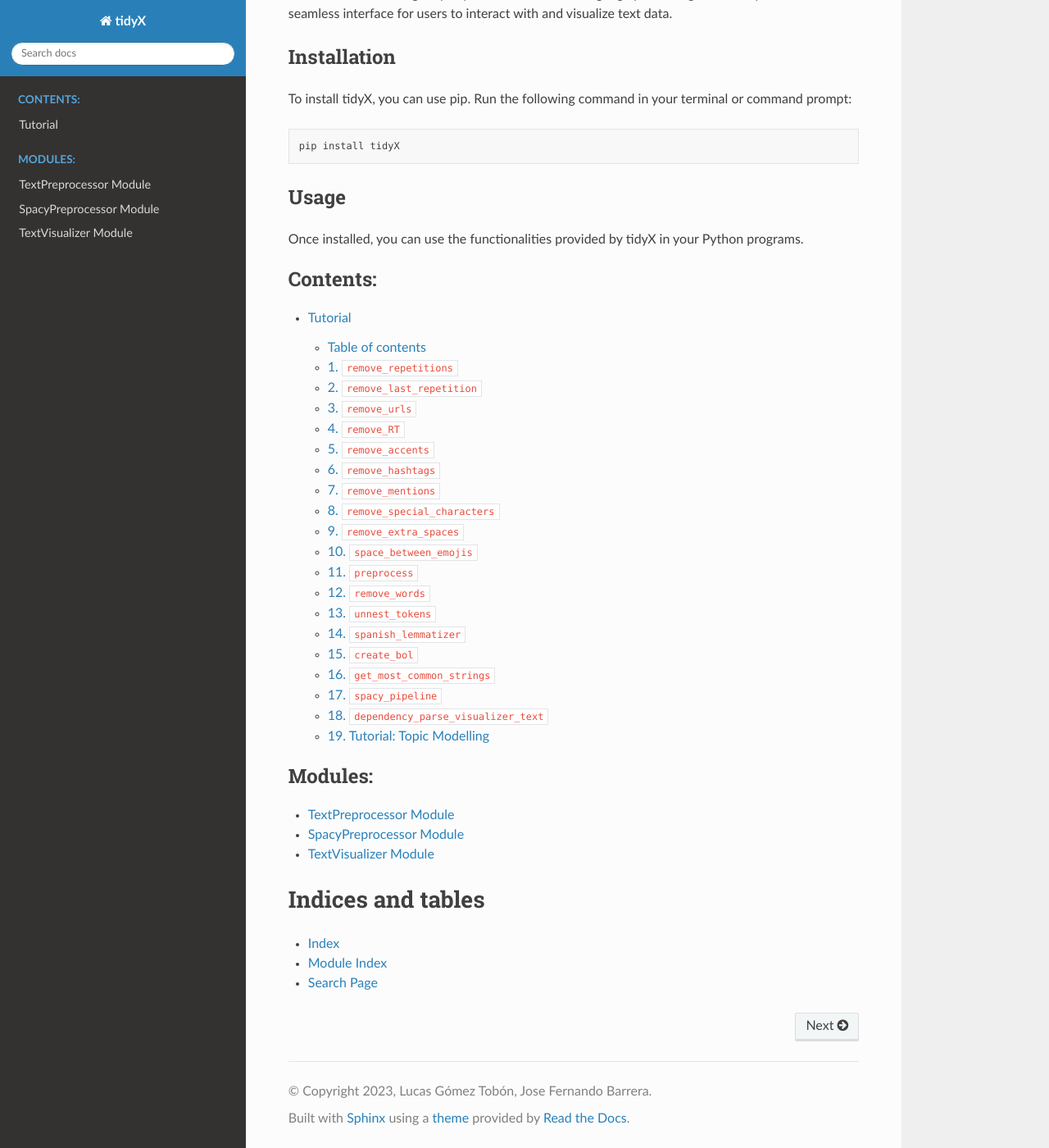
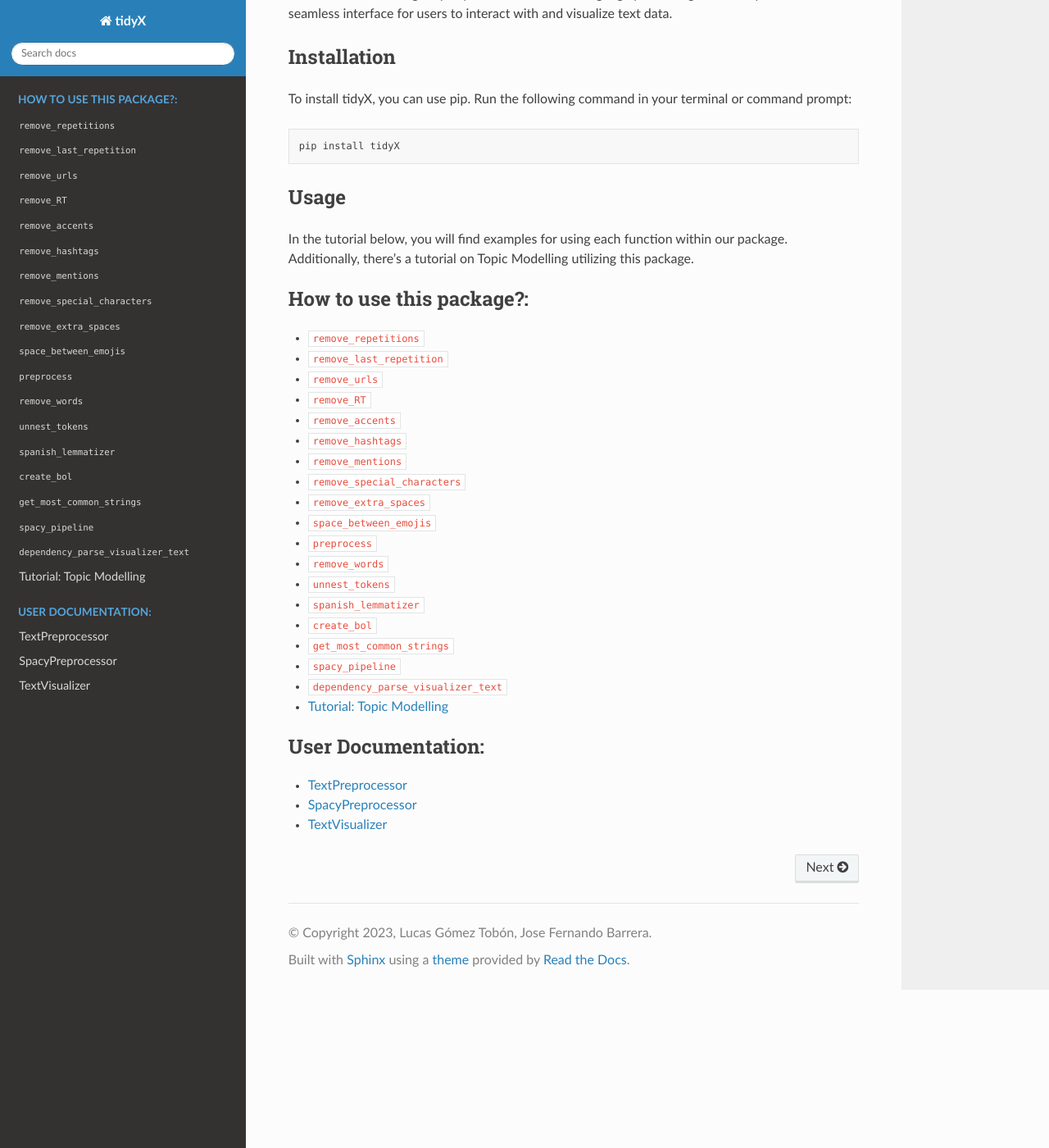
Before and after one commit to lgomezt/tidyX, a Sphinx documentation site: the page built from docs/source/index.rst, in a window 1280 px wide and 1400 px high, scrolled down 203 px. Shown: the whole window at 82% size. Built offline with Sphinx 7.4.7 and the Read the Docs theme 2.0.0, drawn with Linux system fonts in a browser that asks for light colours.

Commit message:
Enhace tutorial

```diff
--- a/docs/source/api/TextVisualizer.rst
+++ b/docs/source/api/TextVisualizer.rst
@@ -1,9 +1,10 @@
-.. _TextVisualizer:
+TextVisualizer
+=================
 
-TextVisualizer Module
-=====================
+.. automodule:: tidyX.text_visualizer
+    :members:
 
-.. automodule:: tidyX.TextVisualizer
-   :members:
-   :undoc-members:
-   :show-inheritance:
+.. currentmodule:: tidyX.text_visualizer
+
+.. autoclass:: TextVisualizer
+    :members:
--- a/docs/source/examples/tutorial.rst
+++ b/docs/source/examples/tutorial.rst
@@ -1,66 +1,12 @@
-Tutorial
-==========
-
-Clean text extracted from social networks to perform various NLP tasks
-such as topic analysis, word embeddings, sentiment analysis, etc.
-
-Table of contents
------------------
-
-1.  ``remove_repetitions``
-2.  ``remove_last_repetition``
-3.  ``remove_urls``
-4.  ``remove_RT``
-5.  ``remove_accents``
-6.  ``remove_hashtags``
-7.  ``remove_mentions``
-8.  ``remove_special_characters``
-9.  ``remove_extra_spaces``
-10. ``space_between_emojis``
-11. ``preprocess``
-12. ``remove_words``
-13. ``unnest_tokens``
-14. ``spanish_lemmatizer``
-15. ``create_bol``
-16. Tutorial: Topic Modelling
-
-.. code:: ipython3
-
-    !pip show tidyX
-
-
-.. parsed-literal::
-
-    Name: tidyX
-    Version: 1.1.1
-    Summary: Python package to clean raw tweets for ML applications
-    Home-page:
-    Author: Lucas Gómez Tobón, Jose Fernando Barrera
-    Author-email: lucasgomeztobon@gmail.com, jf.barrera10@uniandes.edu.co
-    License: MIT
-    Location: c:\users\lucas\anaconda3\lib\site-packages
-    Requires: emoji, numpy, pandas, regex, spacy, thefuzz, Unidecode
-    Required-by:
-
-
-.. parsed-literal::
-
-    WARNING: Ignoring invalid distribution -rotobuf (c:\users\lucas\anaconda3\lib\site-packages)
-
+First, you need to import the modules from the package:
 
 .. code:: ipython3
 
     import tidyX.TextPreprocessor as tp
+    import tidyX.SpacyPreprocessor as sp
+    import tidyX.SpacyVisualizer as tv
 
-
-.. parsed-literal::
-
-    [nltk_data] Downloading package stopwords to
-    [nltk_data]     C:\Users\Lucas\AppData\Roaming\nltk_data...
-    [nltk_data]   Package stopwords is already up-to-date!
-
-
-1. ``remove_repetitions``
+``remove_repetitions``
 -------------------------
 
 **Description of the function**
@@ -83,11 +29,10 @@
 
 .. raw:: html
 
-   <center>
+    <center>
+    <img src="remove_repetitions1.png" alt="remove_repetitions1" height=300px />
+    </center>
 
-.. raw:: html
-
-   </center>
 
 In this particular case, the author writes “Goooal” and “Goal.”
 Consequently, it becomes necessary for us to eliminate the repeated “o”s
@@ -98,11 +43,9 @@
     string_example = "Goooal ⚽️⚽️⚽️ Christiano Ronaldo Amazing Goal Juventus vs Real Madrid 1-3 Champions League Final #JUVRMA #UCLFinal2017 #JuventusRealMadrid"
     print("Before:", string_example)
 
-
 .. parsed-literal::
 
     Before: Goooal ⚽️⚽️⚽️ Christiano Ronaldo Amazing Goal Juventus vs Real Madrid 1-3 Champions League Final #JUVRMA #UCLFinal2017 #JuventusRealMadrid
-
 
 .. code:: ipython3
 
@@ -126,17 +69,15 @@
 
 .. raw:: html
 
-   <center>
+    <center>
+    <img src="remove_repetitions2.png" alt="remove_repetitions2" height=300px />
+    </center>
 
-.. raw:: html
-
-   </center>
 
 .. code:: ipython3
 
     string_example = "HAPPPYYYYY GRADUATION TO US!! THANKYOUUUU LORD!!! 🫶🤍"
     print("Before:", string_example)
-
 
 .. parsed-literal::
 
@@ -155,7 +96,7 @@
     After: HAPPY GRADUATION TO US! THANKYOU LORD! 🫶🤍
 
 
-2. ``remove_last_repetition``
+``remove_last_repetition``
 -----------------------------
 
 **Description of the function**
@@ -170,12 +111,12 @@
 
 **When is it useful to use it?**
 
-Imagine you are analyzing text data from social media platforms, and you
-want to ensure consistency in your analysis by removing repetitive
-characters at the end of words. For example, in Spanish, words typically
-do not end with a repeated character, but social media users often add
-emphasis by repeating the last character. Let’s explore a practical use
-case with a tweet:
+Suppose you're analyzing text data from social media platforms, and you aim
+to maintain consistency in your analysis by eliminating repetitive characters
+at the ends of words. In Spanish, for instance, words usually don't conclude
+with repeated characters. However, social media users frequently emphasize
+words by duplicating the last letter. Let's delve into a practical example
+using a tweet:
 
 .. code:: ipython3
 
@@ -199,7 +140,7 @@
 you can use the ``remove_last_repetition`` function, which removes the
 last-character repetitions and transforms the text into “Hola amigo.”
 
-3. ``remove_urls``
+``remove_urls``
 ------------------
 
 **Description of the function**
@@ -241,7 +182,7 @@
 distraction of URLs, you can use the ``remove_urls`` function, which
 removes them and results in cleaner text.
 
-4. ``remove_RT``
+``remove_RT``
 ----------------
 
 **Description of the function**
@@ -284,7 +225,7 @@
 the ``remove_RT`` function, which standardizes the text and results in a
 tweet without the “RT” prefix.
 
-5. ``remove_accents``
+``remove_accents``
 ---------------------
 
 **Description of the function**
@@ -332,11 +273,10 @@
 
 .. raw:: html
 
-   <center>
+    <center>
+    <img src="remove_accents.png" alt="remove_accents" height=300px />
+    </center>
 
-.. raw:: html
-
-   </center>
 
 .. code:: ipython3
 
@@ -364,7 +304,7 @@
 https://twemoji.twitter.com/ and some examples in
 https://twitter.com/FakeUnicode/status/1251505174348095488
 
-6. ``remove_hashtags``
+``remove_hashtags``
 ----------------------
 
 **Description of the function**
@@ -404,7 +344,7 @@
 without the distraction of hashtags, you can use the ``remove_hashtags``
 function, which removes them and results in a cleaner text.
 
-7. ``remove_mentions``
+``remove_mentions``
 ----------------------
 
 **Description of the function**
@@ -449,7 +389,7 @@
 accounts, you can use the ``remove_mentions`` function, which removes
 mentions and provides a list of unique mentions found in the tweet.
 
-8. ``remove_special_characters``
+``remove_special_characters``
 --------------------------------
 
 **Description of the function**
@@ -493,7 +433,7 @@
 before applying this method over your corpus, as you can see on the past
 example, it can remove useful strings.
 
-9. ``remove_extra_spaces``
+``remove_extra_spaces``
 --------------------------
 
 **Description of the function**
@@ -536,7 +476,7 @@
 leading/trailing spaces and replaces consecutive spaces with a single
 space.
 
-10. ``space_between_emojis``
+``space_between_emojis``
 ----------------------------
 
 **Description of the function**
@@ -579,7 +519,7 @@
 function, which inserts spaces around emojis and removes any extra
 spaces resulting from the insertion.
 
-11. ``preprocess``
+``preprocess``
 ------------------
 
 **Description of the function**
@@ -627,7 +567,7 @@
 performs a series of cleaning operations to remove or extract various
 elements and return cleaned text and mentions.
 
-12. ``remove_words``
+``remove_words``
 --------------------
 
 **Description of the function**
@@ -675,7 +615,7 @@
 ``remove_words`` function, which removes the specified words from the
 text.
 
-13. ``unnest_tokens``
+``unnest_tokens``
 ---------------------
 
 **Description of the function**
@@ -743,7 +683,7 @@
 where each token is a separate row, you can use the ``unnest_tokens``
 function.
 
-14. ``spanish_lemmatizer``
+``spanish_lemmatizer``
 --------------------------
 
 **Description of the function**
@@ -795,7 +735,7 @@
 want to lemmatize to its base form. We use the ``spanish_lemmatizer``
 function to perform the lemmatization.
 
-15. ``create_bol``
+``create_bol``
 ------------------
 
 **Description of the function**
@@ -852,7 +792,7 @@
 similar lemmas together into bags of lemmas using the ``create_bol``
 function.
 
-16. ``get_most_common_strings``
+``get_most_common_strings``
 -------------------------------
 
 **Description of the function**
@@ -901,7 +841,7 @@
 most common words within these texts using the
 ``get_most_common_strings`` function.
 
-17. ``spacy_pipeline``
+``spacy_pipeline``
 ----------------------
 
 **Description of the function**
@@ -963,7 +903,7 @@
     print("\nMost Common Words:")
     print(most_common_words)
 
-18. ``dependency_parse_visualizer_text``
+``dependency_parse_visualizer_text``
 ----------------------------------------
 
 **Description of the function**
@@ -1024,7 +964,7 @@
 preprocess them using the ``spacy_pipeline`` function with specific
 configuration options.
 
-19. Tutorial: Topic Modelling
+Tutorial: Topic Modelling
 -----------------------------
 
 **Introduction**
--- a/docs/source/index.rst
+++ b/docs/source/index.rst
@@ -19,27 +19,18 @@
 
 Usage
 -----
-
-Once installed, you can use the functionalities provided by tidyX in your Python programs.
+In the tutorial below, you will find examples for using each function within our package. Additionally, there's a tutorial on Topic Modelling utilizing this package.
 
 .. toctree::
    :maxdepth: 2
-   :caption: Contents:
+   :caption: How to use this package?:
 
    examples/tutorial
 
 .. toctree::
-   :maxdepth: 2
-   :caption: Modules:
+   :maxdepth: 3
+   :caption: User Documentation:
 
    api/TextPreprocessor
    api/SpacyPreprocessor
    api/TextVisualizer
-
-
-Indices and tables
-==================
-
-* :ref:`genindex`
-* :ref:`modindex`
-* :ref:`search`
```
Also changed, not shown: docs/source/api/SpacyPreprocessor.rst (+8 -7 lines), docs/source/api/TextPreprocessor.rst (+8 -7 lines), docs/source/examples/remove_accents.png (deleted), 1 other file.
